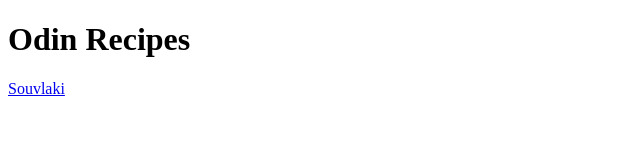
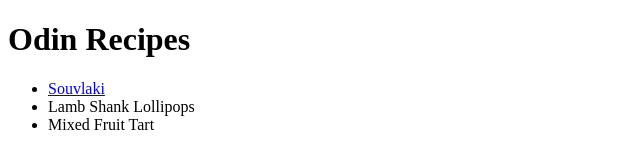
Before and after one commit to tsultan16/odin-recipes-page, a plain HTML site: page index.html in a window 1280 px wide. Shown: the whole page, without its empty margins (0-640 px from the left). Drawn offline with Linux system fonts and the light colour scheme.

Commit message:
created recipes list in homepage

```diff
--- a/index.html
+++ b/index.html
@@ -7,7 +7,11 @@
 </head>
 <body>
     <h1>Odin Recipes</h1>
-    <a href="./recipes/souvlaki.html">Souvlaki</a>
+    <ul>
+    <li><a href="./recipes/souvlaki.html">Souvlaki</a></li>
+    <li><a>Lamb Shank Lollipops</a></li>
+    <li><a>Mixed Fruit Tart</a></li>
+    </ul>
 
 </body>
 </html>
```
